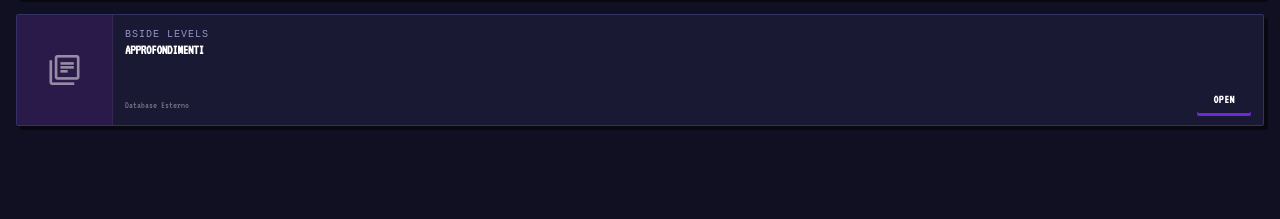
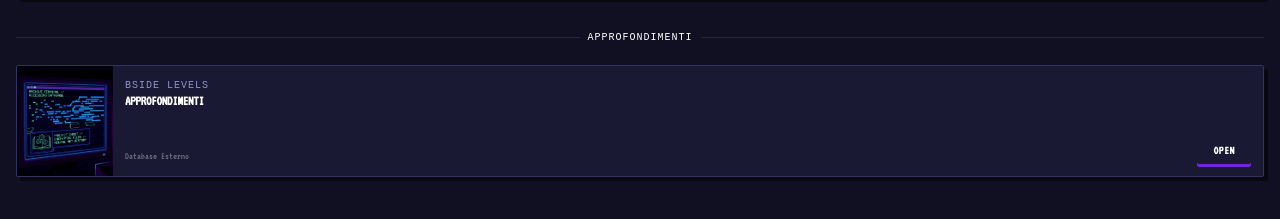
Before and after one commit to Biaspie/esercitatore, a website with bundled scripts: page home.html in a window 1280 px wide. Shown: the part 1675-1894 px from the top of the page. Built offline with nearby package versions, Linux system fonts and the light colour scheme; no server answers; sample sign-in values are in the browser's storage.

Commit message:
style: Refine Deep Dive UI with new section and image

```diff
--- a/home.html
+++ b/home.html
@@ -432,13 +432,19 @@
                         </div>
                     </div>
 
+                    <!-- Approfondimenti Heading -->
+                    <div class="flex items-center gap-2 mt-4 mb-1">
+                        <div class="h-[1px] bg-white/10 flex-1"></div>
+                        <span
+                            class="text-[10px] text-retro-purple/80 uppercase tracking-widest font-mono">APPROFONDIMENTI</span>
+                        <div class="h-[1px] bg-white/10 flex-1"></div>
+                    </div>
+
                     <!-- Subject: Approfondimenti (Deep Dive) -->
                     <div
                         class="flex flex-row items-stretch bg-retro-panel rounded border border-retro-border hover:border-retro-purple/50 transition-colors shadow-retro overflow-hidden h-28">
-                        <div class="w-24 bg-cover bg-center shrink-0 border-r border-white/5 relative bg-[#2a1a4a]">
-                            <div class="absolute inset-0 flex items-center justify-center opacity-50">
-                                <span class="material-symbols-outlined text-retro-purple text-4xl">library_books</span>
-                            </div>
+                        <div class="w-24 bg-cover bg-center shrink-0 border-r border-white/5"
+                            style='background-image: url("assets/deep_dive_bg.png"); filter: grayscale(20%) contrast(120%);'>
                         </div>
                         <div class="flex flex-col justify-between p-3 grow">
                             <div>
@@ -450,7 +456,7 @@
                             <div class="flex items-end justify-between mt-1">
                                 <span class="text-[10px] text-white/40">Database Esterno</span>
                                 <button id="deep-dive-btn"
-                                    class="px-4 py-1.5 rounded bg-retro-purple text-white text-xs font-bold uppercase tracking-wider shadow-[0_3px_0_0_#6d28d9] active:translate-y-0.5 active:shadow-none transition-all">
+                                    class="relative z-10 px-4 py-1.5 rounded bg-retro-purple text-white text-xs font-bold uppercase tracking-wider shadow-[0_3px_0_0_#6d28d9] active:translate-y-0.5 active:shadow-none transition-all cursor-pointer hover:brightness-110">
                                     Open
                                 </button>
                             </div>
```
Also changed, not shown: assets/deep_dive_bg.png (added).
